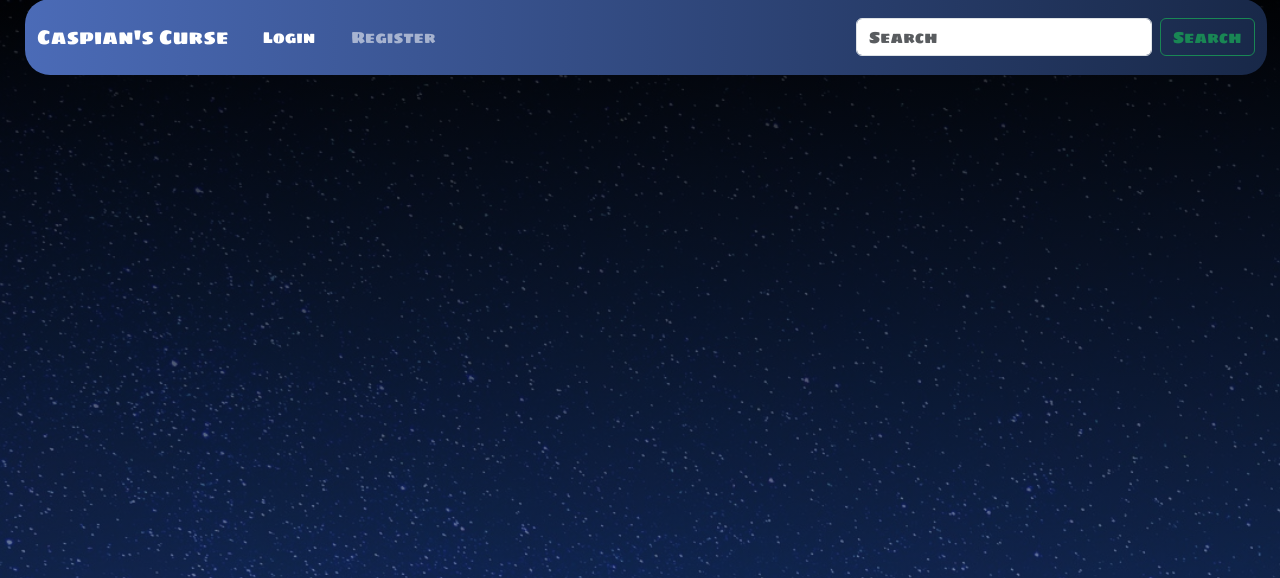
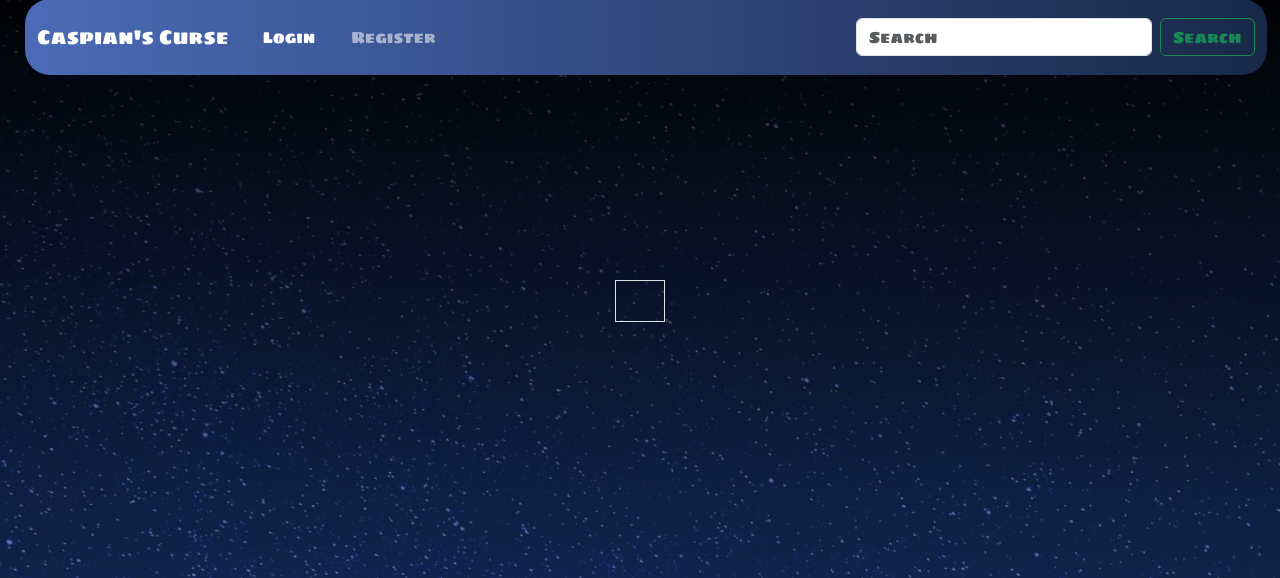
Before and after one commit to EarthCaspian/bestgames, a Django app: template templates/detail.html in a window 1280 px wide. Shown: the part 26-604 px from the top of the page. Run offline with Django 4.2, Linux system fonts and the light colour scheme; the template is opened without the code that fills it, so the values that code supplies are empty; some web fonts are replaced.

Commit message:
added 2 new items and adjusted the dom outlook

```diff
--- a/templates/detail.html
+++ b/templates/detail.html
@@ -2,7 +2,7 @@
 {% load static %}
 
 {% block content %}
-    <div class="container mt-5">
+    <div class="container mt-5 d-flex align-items-center justify-content-center">
         <div class="row border p-0">
 
             <div class="col-4">
```
Also changed, not shown: media/oyunlar/bg3.jpg (added), media/oyunlar/d4lil.png (added).
